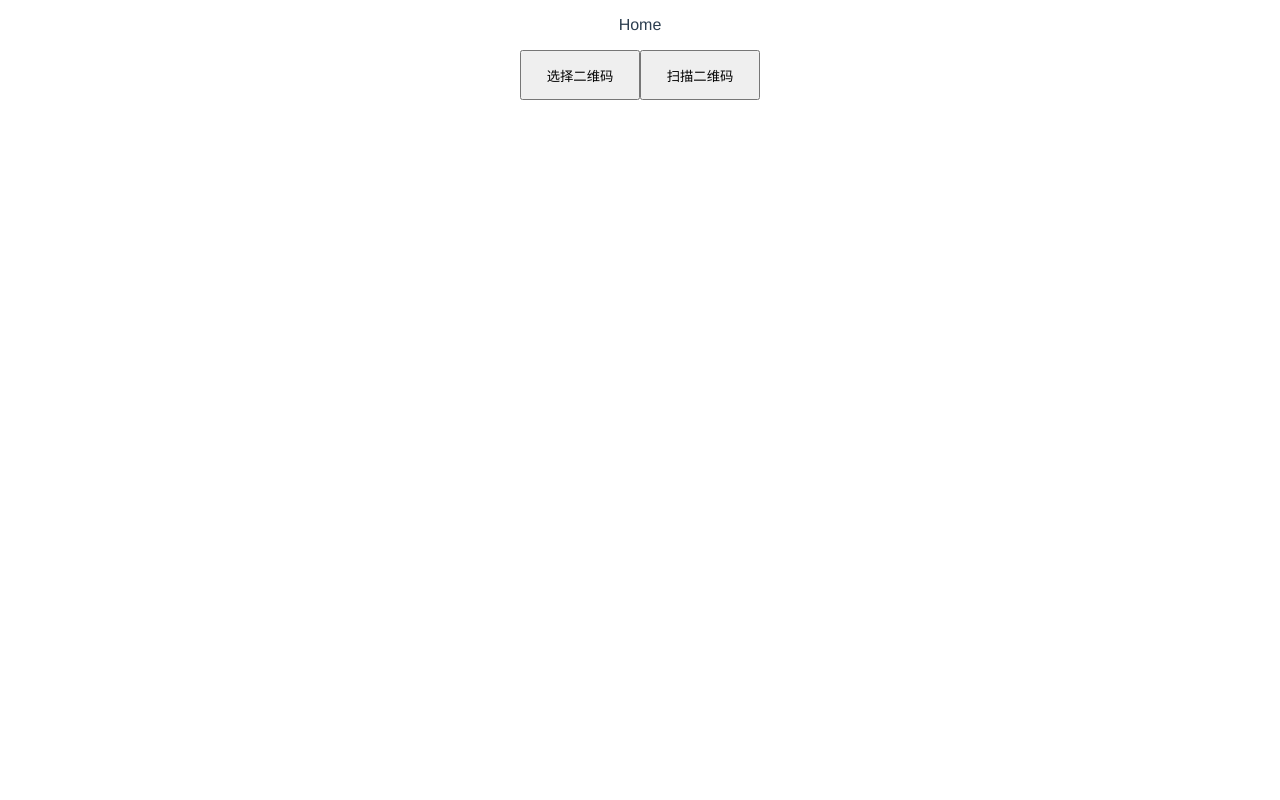
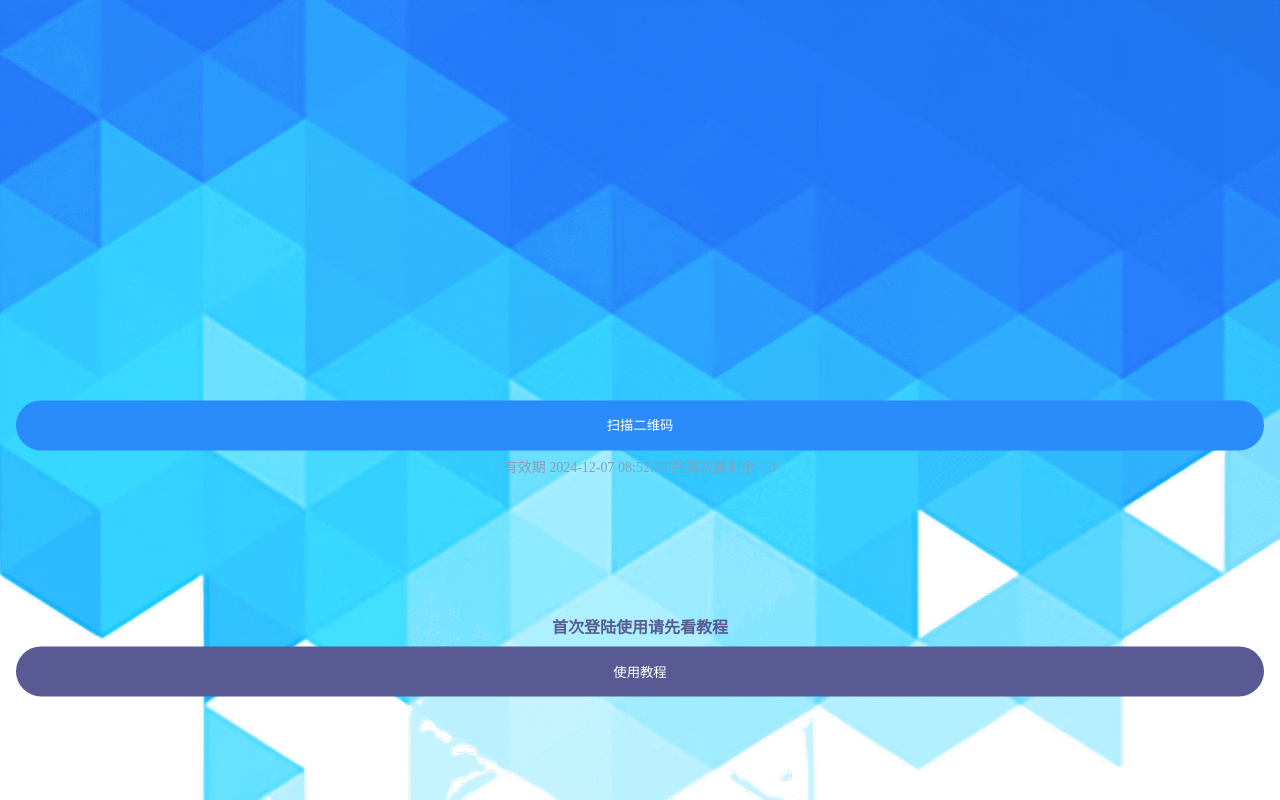
Before and after one commit to youguangsheng/h5-scan, a Vue app: page / in a window 1280 px wide. Built offline with nearby package versions, Linux system fonts and the light colour scheme.

Commit message:
feat: VIP扫码登录页

```diff
--- a/src/App.vue
+++ b/src/App.vue
@@ -1,28 +1,28 @@
 <template>
-  <div>
-    <router-view></router-view>
-  </div>
+  <router-view></router-view>
 </template>
 
-<script setup>
-
-</script>
+<script setup></script>
 
 <style>
-#app {
-  font-family: Avenir, Helvetica, Arial, sans-serif;
-  -webkit-font-smoothing: antialiased;
-  -moz-osx-font-smoothing: grayscale;
-  text-align: center;
-  color: #2c3e50;
-}
 * {
   padding: 0;
   margin: 0;
+  /* box-sizing: border-box; */
 }
-.button{
-  position: relative;
+
+html,
+body {
+  width: 100%;
+  height: 100%;
 }
+
+#app {
+  width: 100%;
+  height: 100%;
+  overflow: hidden;
+}
+
 .upload-input {
   position: absolute;
   opacity: 0;
--- a/src/views/HomeView.vue
+++ b/src/views/HomeView.vue
@@ -1,59 +1,118 @@
 <template>
-  <div>
-    <div class="title">Home</div>
-    <button class="button">
-      <input ref="inputRef" @change="useLocal" type="file" class="upload-input" accept="image/*" />
-      <span>选择二维码</span>
-      <div id="reader1"></div>
-    </button>
-    <button class="button" @click="useCamera">扫描二维码</button>
+  <div class="home">
+    <div class="content">
+      <button class="scan-button button" @click="useCamera">扫描二维码</button>
+      <div class="scan-tip">有效期 2024-12-07 08:52:33 扫描次数剩余：3</div>
+      <div class="teach">
+        <div class="teach-title">首次登陆使用请先看教程</div>
+        <button class="teach-button button">使用教程</button>
+      </div>
+    </div>
   </div>
 </template>
 <script setup>
-import { onMounted } from "vue"
-import { Html5Qrcode } from "html5-qrcode"
-import { useRouter } from "vue-router"
-import { useRoute } from "vue-router"
-const router = useRouter()
-const route = useRoute()
+import { onMounted } from "vue";
+import { Html5Qrcode } from "html5-qrcode";
+import { useRouter } from "vue-router";
+import { useRoute } from "vue-router";
+const router = useRouter();
+const route = useRoute();
 
 onMounted(() => {
   // 页面返回时，拿到扫码结果并处理
-  const { qr, err } = route.query.scanRes || {}
+  const { qr, err } = route.query.scanRes || {};
   if (qr) {
-    alert(qr) // 处理扫码成功结果
+    alert(qr); // 处理扫码成功结果
   } else if (err) {
-    alert(err) // 处理失败结果
+    alert(err); // 处理失败结果
   }
-})
+  document.title = "VIP扫码登陆";
+});
 
 // 选取二维码图片并识别
 const useLocal = e => {
   if (e.target.files.length == 0) {
-    return
+    return;
   }
-  const imageFile = e.target.files[0]
-  const html5QrCode = new Html5Qrcode("reader1")
-  html5QrCode.scanFile(imageFile, false)
+  const imageFile = e.target.files[0];
+  const html5QrCode = new Html5Qrcode("reader1");
+  html5QrCode
+    .scanFile(imageFile, false)
     .then(qr => {
-      alert(qr)
+      alert(qr);
     })
     .catch(err => {
-      alert(err)
-    })
+      alert(err);
+    });
+};
+
+const useCamera = () => {
+  router.push("/scan"); // 去扫码页面
+};
+</script>
+<style>
+.title {
+  position: fixed;
+  width: 100%;
+  height: 50px;
+  line-height: 50px;
+  top: 0;
+  left: 0;
+}
+.home {
+  width: 100%;
+  height: 100%;
+  display: flex;
+  flex-direction: column;
+  padding: 0 16px;
+  box-sizing: border-box;
+  align-items: center;
+  justify-content: center;
+  background-image: url("../assets/background.png");
+  background-repeat: no-repeat;
+  background-size: 100%;
 }
 
-const useCamera = () => {
-  router.push("/scan") // 去扫码页面
+.content {
+  width: 100%;
+  transform: translateY(50%);
 }
-</script>
-<style>
-.title{
+
+.button {
+  width: 100%;
+  border-radius: 32px;
+  border: none;
+  color: #fff;
   height: 50px;
-  line-height: 50px;
 }
-button{
-  height: 50px;
-  width: 120px;
+
+.scan-button {
+  background-color: #2a8cfb;
+}
+
+.scan-tip {
+  color: #899fb6;
+  line-height: 36px;
+  font-size: 14px;
+  display: flex;
+  justify-content: center;
+}
+
+.teach {
+  margin-top: 10%;
+  width: 100%;
+}
+
+.teach-button {
+  background-color: #595a93;
+}
+
+.teach-title {
+  color: #595a93;
+  display: flex;
+  justify-content: center;
+  line-height: 36px;
+  font-size: 16px;
+  font-weight: bold;
 }
 </style>
```
Also changed, not shown: src/assets/background.png (added).
